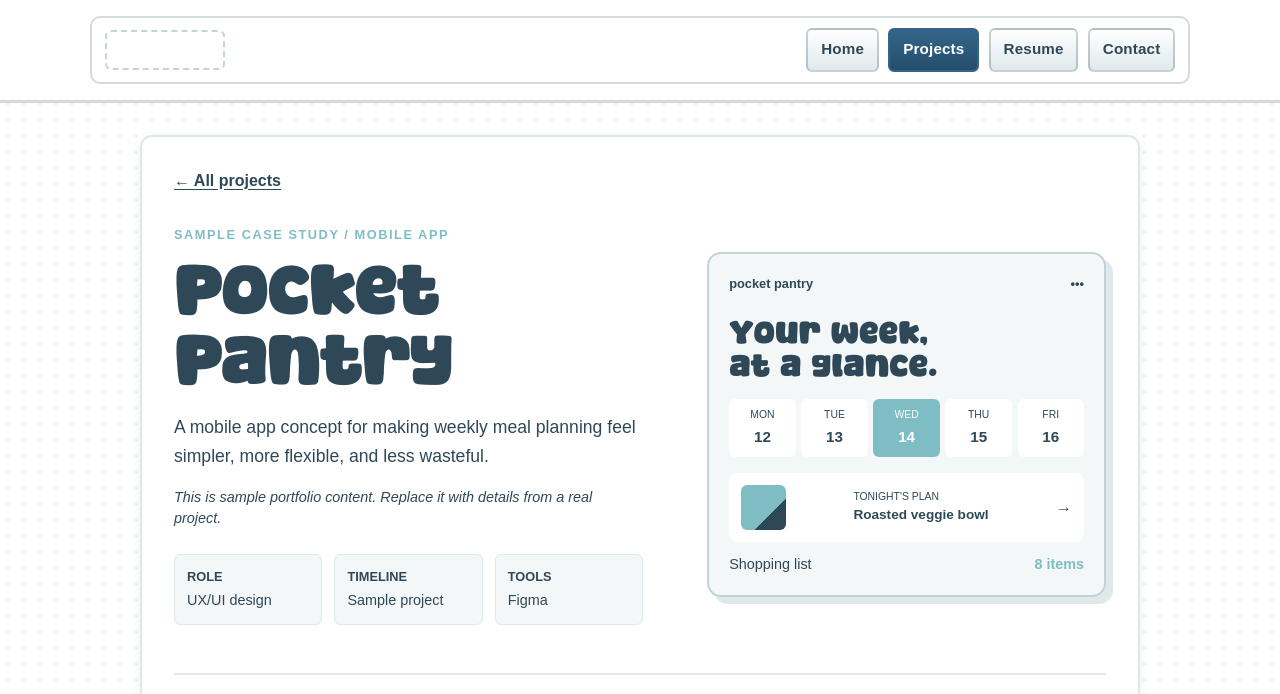
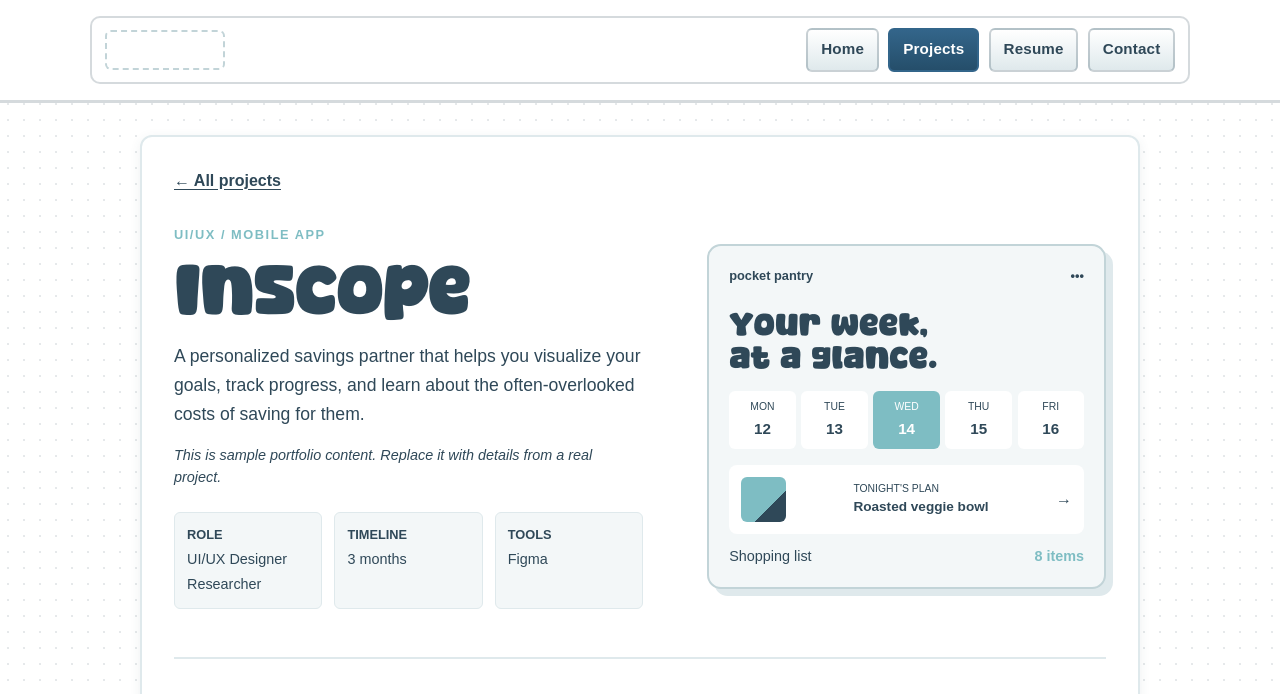
Before and after one commit to shwuuh04/Portfolio, a plain HTML site: page projectInScope.html in a window 1280 px wide. Shown: the top 694 px of the page. Drawn offline with Linux system fonts and the light colour scheme.

Commit message:
Updated content on TTL and IS

```diff
--- a/projectInScope.html
+++ b/projectInScope.html
@@ -3,7 +3,7 @@
 <head>
     <meta charset="utf-8">
     <meta name="viewport" content="width=device-width, initial-scale=1">
-    <title>Towards The Light | Selina Ling Portfolio</title>
+    <title>InScope | Selina Ling Portfolio</title>
     <link href="css/styles.css" rel="stylesheet">
     <link href="css/loadFonts.css" rel="stylesheet">
 </head>
@@ -23,18 +23,19 @@
         <a class="case-study__back" href="projects.html"><span aria-hidden="true">&larr;</span> All projects</a>
         <section class="case-study__hero" aria-labelledby="case-study-title">
             <div class="case-study__intro">
-                <p class="case-study__eyebrow">Sample case study <span aria-hidden="true">/</span> Mobile app</p>
-                <h1 id="case-study-title">Pocket Pantry</h1>
-                <p class="case-study__lead">A mobile app concept for making weekly meal planning feel simpler, more flexible, and less wasteful.</p>
+                <p class="case-study__eyebrow">UI/UX / Mobile App</p>
+                <h1 id="case-study-title">InScope</h1>
+                <p class="case-study__lead">A personalized savings partner that helps you visualize your goals, track progress, and learn about the often-overlooked costs of saving for them.</p>
                 <p class="case-study__note">This is sample portfolio content. Replace it with details from a real project.</p>
                 <dl class="case-study__meta">
                     <div>
                         <dt>Role</dt>
-                        <dd>UX/UI design</dd>
+                        <dd>UI/UX Designer</dd>
+                        <dd>Researcher</dd>
                     </div>
                     <div>
                         <dt>Timeline</dt>
-                        <dd>Sample project</dd>
+                        <dd>3 months</dd>
                     </div>
                     <div>
                         <dt>Tools</dt>
```
Also changed, not shown: projectTowardsTheLight.html (+4 -4 lines).
